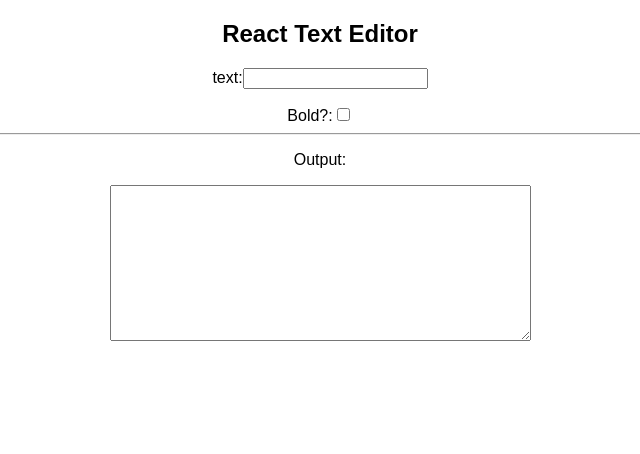
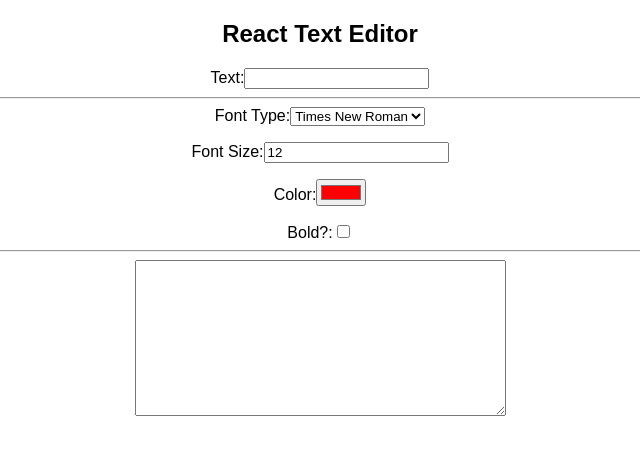
Before and after one commit to gnkatchmar/501-text-editor, a React (Create React App) app: page / in a window 1280 px wide. Shown: the top 454 px of the page, without its empty margins (320-960 px from the left). Built offline with nearby package versions, Linux system fonts and the light colour scheme.

Commit message:
five inputs completed

```diff
--- a/src/Input.js
+++ b/src/Input.js
@@ -3,30 +3,65 @@
 class Input extends Component {
   constructor(props) {
     super(props);
-    this.state = { text: '', bold: false };
-    this.handleUpdate = this.handleUpdate.bind(this);
+    this.state = { text: '', fontType: "Times New Roman", fontSize: '12', bold: false, fontColor: "#ff0000" };
+    this.handleText = this.handleText.bind(this);
+    this.handleFont = this.handleFont.bind(this);
+    this.handleSize = this.handleSize.bind(this);
     this.checkBold = this.checkBold.bind(this);
+    this.fontColor = this.fontColor.bind(this);
   }
 
-  handleUpdate(event) {
+  handleText(event) {
     this.setState({ text: event.target.value });
+  }
+
+  handleFont(event) {
+    this.setState({ fontType: event.target.value });
+  }
+
+  handleSize(event) {
+    this.setState({ fontSize: event.target.value });
   }
 
   checkBold(event) {
     this.setState({ bold: event.target.checked });
   }
 
-
+  fontColor(event) {
+    this.setState({ fontColor: event.target.value });
+  }
 
   render() {
     return (
       <div className="Editor">
-      text:
+        Text:
         <input
           type="text"
-          onChange={this.handleUpdate}
+          onChange={this.handleText}
           value={this.state.text}
         />
+        <hr></hr>
+        Font Type:
+        <select value={this.state.fontType} onChange={this.handleFont}>
+          <option value="Arial">Arial</option>
+          <option value="Courier">Courier</option>
+          <option value="Times New Roman">Times New Roman</option>
+        </select>
+        <p></p>
+        Font Size:
+        <input
+          type="text"
+          onChange={this.handleSize}
+          value={this.state.fontSize}
+        />
+        <p></p>
+        Color:
+          <input
+            type="color"
+            onChange={this.fontColor}
+            name="fontColor"
+            value={this.state.fontColor}
+          />
         <p></p>
         Bold?:
         <input
@@ -36,12 +71,10 @@
           checked={this.state.bold}
         />
         <hr></hr>
-        <p>Output:</p>
         <textarea rows="10" cols="50"
           value={this.state.text}
-          style={{fontWeight: this.state.bold ? "bold" : "normal"}}
+          style={{color: this.state.fontColor, fontFamily: this.state.fontType, fontSize: this.state.fontSize+"px", fontWeight: this.state.bold ? "bold" : "normal"}}
         />
-
       </div>
     );
   }
```
